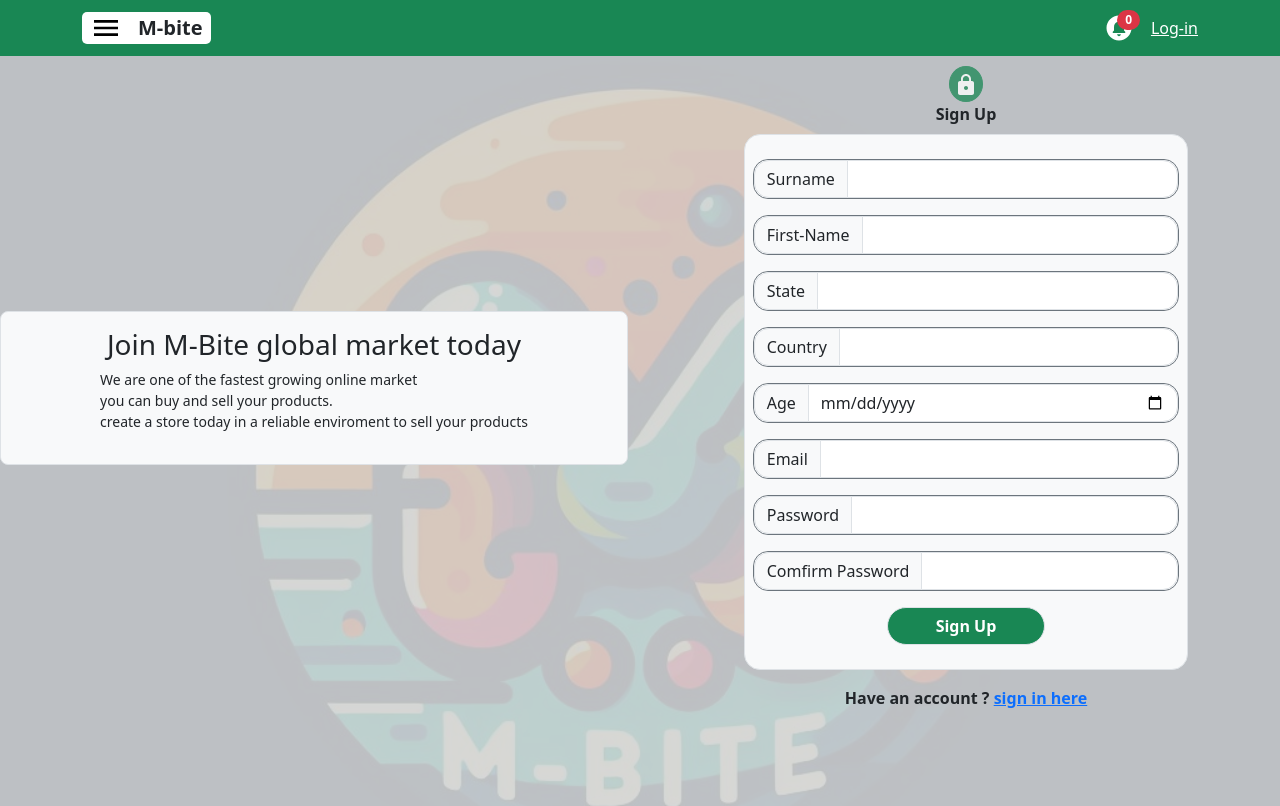
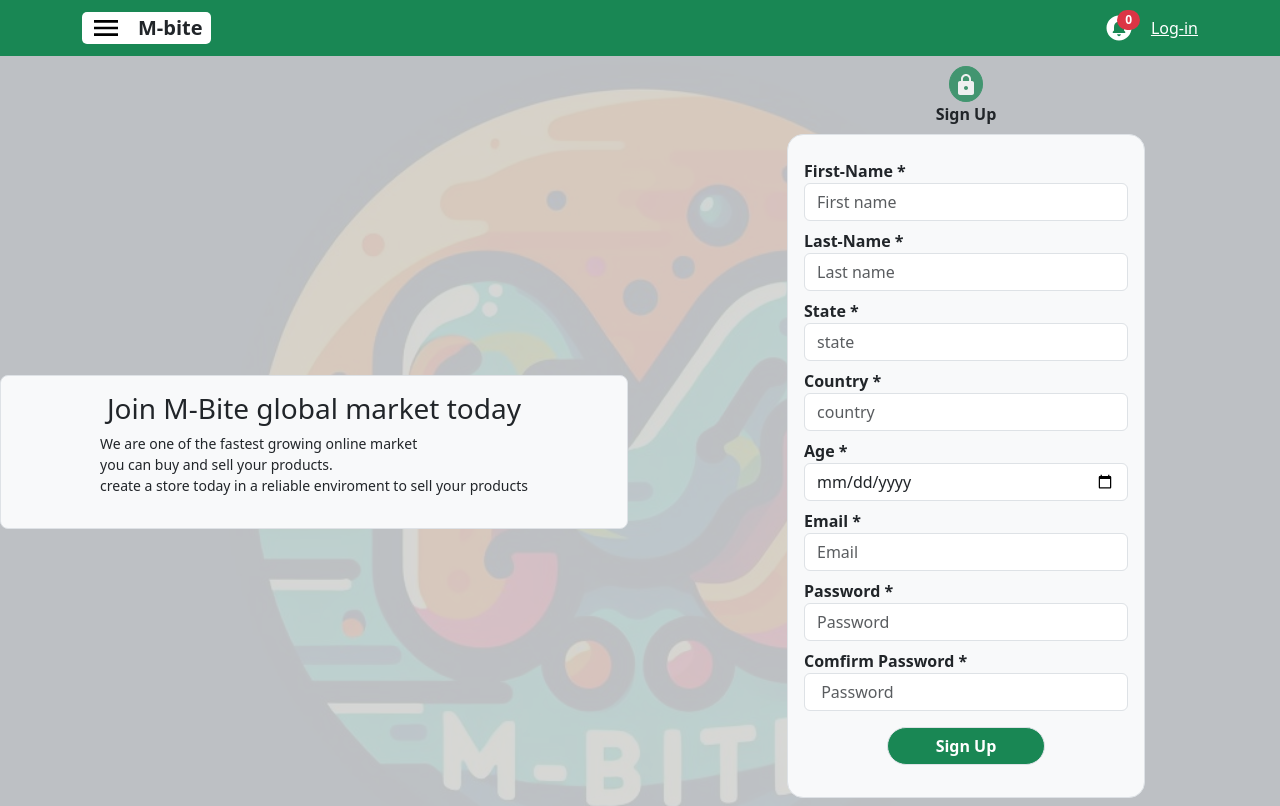
Before and after one commit to netli1456/dispatchAndRide, a React (Create React App) app in the folder client/: page /signup in a window 1280 px wide. Shown: the top 806 px of the page. Built offline with nearby package versions, Linux system fonts and the light colour scheme.

Commit message:
new update

```diff
--- a/client/src/kitchenSection/kitchen.css
+++ b/client/src/kitchenSection/kitchen.css
@@ -40,7 +40,7 @@
   }
 
   .small{
-    width:80vw !important;
+    width:80% !important;
     margin: auto !important;
   }
 
--- a/client/src/signIn/SignIn.js
+++ b/client/src/signIn/SignIn.js
@@ -23,6 +23,8 @@
   const navigate = useNavigate();
   const { userInfo } = useSelector((state) => state.user);
   const [loading, setLoading] = useState(false);
+  const [isSmallScreen, setIsSmallScreen] = useState(false);
+
 
   const handleLogin = async (e) => {
     e.preventDefault();
@@ -59,6 +61,19 @@
     }
   });
 
+
+  useEffect(() => {
+    const checkScreenSize = () => {
+      setIsSmallScreen(window.innerWidth < 1200);
+    };
+    checkScreenSize();
+    window.addEventListener('resize', checkScreenSize);
+
+    return () => {
+      window.removeEventListener('resize', checkScreenSize);
+    };
+  }, []);
+
   return (
     <div>
       <Navbar />
@@ -81,7 +96,7 @@
           }}
         />
         <div style={{ position: 'absolute', left: 0, width: '100vw', top: 20 }}>
-          <Row >
+          <Row>
             <Col
               md={6}
               className="d-flex mb-3  justify-content-center  flex-column align-items-center"
@@ -102,8 +117,9 @@
             </Col>
             <Col
               md={6}
-              className="d-flex  justify-content-center  flex-column align-items-center"
+
             >
+              <div className="d-flex  justify-content-center  flex-column align-items-center m-auto" style={{width:"95%"}}>
               <Button
                 variant="success"
                 className="bg-success opacity-75 p-1"
@@ -112,33 +128,40 @@
                 <HttpsIcon />
               </Button>
               <strong className="mb-2">Sign In</strong>
-              <Form
-                onSubmit={handleLogin}
-                className="bg-light px-5 border d-flex flex-column justify-content-center rounded-4"
-                style={{ height: '50vh' }}
+              <div
+                className="bg-light p-3 border d-flex flex-column justify-content-center rounded-4"
+                style={{ height: '50vh', minWidth: !isSmallScreen ?' 60%' : "100%"  }}
               >
-                <InputGroup className="my- ho border border-secondary  ">
-                  <InputGroup.Text className="titl ">Email</InputGroup.Text>
+                <Form onSubmit={handleLogin}>
+                  <div>
+                    <strong>Email *</strong>
+                    <InputGroup className="   ">
+                      {/* <InputGroup.Text className=" ">Email</InputGroup.Text> */}
                       <Form.Control
-                    className=" inpu "
+                       className=' '
                         type="text"
                         required
                         placeholder="write here"
                         onChange={(e) => setEmail(e.target.value)}
                       />
                     </InputGroup>
-                <InputGroup className="my-3 ho border border-secondary  ">
-                  <InputGroup.Text className="titl ">Password</InputGroup.Text>
-                  <Form.Control
-                    className=" inpu "
+                  </div>
+                  <div className="my-3   ">
+                    <strong>Password *</strong>
+                    <InputGroup>
+                      <Form.Control className=' '
                         type="password"
                         required
                         placeholder="write here"
                         onChange={(e) => setPassword(e.target.value)}
                       />
                     </InputGroup>
+                  </div>
 
-                <div className="d-grid my-3 fw-bold" style={{ position: 'relative' }}>
+                  <div
+                    className="d-grid my-3 fw-bold"
+                    style={{ position: 'relative' }}
+                  >
                     <Button
                       variant="success"
                       className="bg-success fw-bold border rounded-5"
@@ -147,19 +170,25 @@
                       Login
                     </Button>
                     {loading && (
-                    <div style={{ position: 'absolute', top: 2, left: '45%' }}>
+                      <div
+                        style={{ position: 'absolute', top: 2, left: '45%' }}
+                      >
                         {' '}
                         <Spinners />
                       </div>
                     )}
                   </div>
                 </Form>
+              </div>
               <div className="my-3">
                 <strong>
                   {' '}
                   New customer ? <Link to="/signup"> sign up here</Link>
                 </strong>
               </div>
+              </div>
+
+
             </Col>
           </Row>
         </div>
--- a/client/src/signUp/Signup.js
+++ b/client/src/signUp/Signup.js
@@ -28,7 +28,7 @@
   const dispatch = useDispatch();
   const navigate = useNavigate();
   const { userInfo } = useSelector((state) => state.user);
-
+  const [isSmallScreen, setIsSmallScreen] = useState(false);
 
   const handleSignUp = async (e) => {
     e.preventDefault();
@@ -79,6 +79,18 @@
     }
   });
 
+  useEffect(() => {
+    const checkScreenSize = () => {
+      setIsSmallScreen(window.innerWidth < 1200);
+    };
+    checkScreenSize();
+    window.addEventListener('resize', checkScreenSize);
+
+    return () => {
+      window.removeEventListener('resize', checkScreenSize);
+    };
+  }, []);
+
   return (
     <div>
       <Navbar />
@@ -101,7 +113,7 @@
           }}
         />
         <div style={{ position: 'absolute', left: 0, width: '100vw', top: 10 }}>
-          <Row >
+          <Row>
             <Col
               md={6}
               className="d-flex mb-3  justify-content-center  flex-column align-items-center"
@@ -120,9 +132,10 @@
                 </p>
               </div>
             </Col>
-            <Col
-              md={6}
-              className="d-flex  justify-content-center  flex-column align-items-center"
+            <Col md={6}>
+              <div
+                className=" d-flex  justify-content-center  flex-column align-items-center m-auto"
+                style={{ width: '95%' }}
               >
                 <Button
                 variant="success"
@@ -132,85 +145,111 @@
                 <HttpsIcon />
               </Button>
               <strong className="mb-2">Sign Up</strong>
+                <div
+                  className=""
+                  style={{ minWidth: !isSmallScreen ? ' 60%' : '100%' }}
+                >
                   <Form
                     onSubmit={handleSignUp}
-                className="bg-light p-2 border rounded-4"
+                    className="bg-light p-3 border rounded-4"
                   >
-                <InputGroup className="my-3 ho border border-secondary ">
-                  <InputGroup.Text className="titl">Surname</InputGroup.Text>
+                    <div className="my-2">
+                      <strong>First-Name *</strong>
+                      <InputGroup>
                         <Form.Control
-                    className="inpu"
+                          type="text"
+                          required
+                          onChange={(e) => setFirstName(e.target.value)}
+                          placeholder='First name '
+                        />
+                      </InputGroup>
+                    </div>
+                    <div className="mb-2">
+                      <strong>Last-Name *</strong>
+                      <InputGroup className="">
+                        <Form.Control
                           type="text"
                           required
                           onChange={(e) => setSurname(e.target.value)}
+                          placeholder='Last name '
+
                         />
                       </InputGroup>
-                <InputGroup className="my-3 ho border border-secondary  ">
-                  <InputGroup.Text className="titl">First-Name</InputGroup.Text>
+                    </div>
+
+                    <div className="mb-2">
+                      <strong>State *</strong>
+                      <InputGroup>
                         <Form.Control
-                    className="inpu "
-                    type="text"
-                    required
-                    onChange={(e) => setFirstName(e.target.value)}
-                    placeHolders
-                  />
-                </InputGroup>
-                <InputGroup className="my-3 ho border border-secondary  ">
-                  <InputGroup.Text className="titl ">State</InputGroup.Text>
-                  <Form.Control
-                    className="inpu "
                           type="text"
                           required
                           onChange={(e) => setState(e.target.value)}
+                          placeholder='state '
+
                         />
                       </InputGroup>
-                <InputGroup className="my-3 ho border border-secondary  ">
-                  <InputGroup.Text className="titl">Country</InputGroup.Text>
+                    </div>
+                    <div className="mb-2">
+                      <strong>Country *</strong>
+                      <InputGroup>
                         <Form.Control
-                    className="inpu "
                           type="text"
                           required
                           onChange={(e) => setCountry(e.target.value)}
+                          placeholder='country'
+
                         />
                       </InputGroup>
-                <InputGroup className="my-3 ho border border-secondary  ">
-                  <InputGroup.Text className="titl">Age</InputGroup.Text>
+                    </div>
+                    <div className="mb-2">
+                      <strong>Age *</strong>
+                      <InputGroup>
                         <Form.Control
-                    className="inpu "
                           type="Date"
                           required
                           onChange={(e) => setAge(e.target.value)}
+
+
                         />
                       </InputGroup>
-                <InputGroup className="my-3 ho border border-secondary ">
-                  <InputGroup.Text className="titl">Email</InputGroup.Text>
+                    </div>
+                    <div className="mb-2">
+                      <strong>Email *</strong>
+                      <InputGroup className=" ">
                         <Form.Control
-                    className="inpu "
                           type="email"
                           required
                           onChange={(e) => setEmail(e.target.value)}
+                          placeholder='Email'
+
                         />
                       </InputGroup>
-                <InputGroup className="my-3 ho border border-secondary  ">
-                  <InputGroup.Text className="titl ">Password</InputGroup.Text>
+                    </div>
+                    <div className="mb-2">
+                      <strong>Password *</strong>
+                      <InputGroup>
                         <Form.Control
-                    className=" inpu "
                           type="password"
                           required
                           onChange={(e) => setPassword(e.target.value)}
+                          placeholder='Password'
+
                         />
                       </InputGroup>
-                <InputGroup className="ho border border-secondary ">
-                  <InputGroup.Text className="titl ">
-                    Comfirm Password
-                  </InputGroup.Text>
+                    </div>
+                    <div className="mb-2">
+                      <strong>Comfirm Password *</strong>
+                      <InputGroup>
                         <Form.Control
-                    className="inpu"
                           type="password"
                           required
                           onChange={(e) => setComfirmPassword(e.target.value)}
+                          placeholder=' Password'
+
                         />
                       </InputGroup>
+                    </div>
+
                     <div
                       className="d-flex align-items-center justify-content-center my-3"
                       style={{ position: 'relative' }}
@@ -224,18 +263,23 @@
                       </Button>
 
                       {loading && (
-                    <div style={{ position: 'absolute', top: 2, left: '45%' }}>
+                        <div
+                          style={{ position: 'absolute', top: 2, left: '45%' }}
+                        >
                           {' '}
                           <Spinners />
                         </div>
                       )}
                     </div>
                   </Form>
+
+                </div>
                 <div className="my-3">
                     <strong>
                       {' '}
                       Have an account ? <Link to="/signin"> sign in here</Link>
                     </strong>
+                  </div>
               </div>
             </Col>
           </Row>
--- a/client/src/singlePageSection/Product.js
+++ b/client/src/singlePageSection/Product.js
@@ -94,11 +94,14 @@
       </div>
 
       {loadings ? (
-        <div style={{ height: '80vh', overflow: 'hidden', width:"95vw", margin:"auto" }}>
+        <div style={{ height: '70vh', overflow: 'hidden', width:"95vw", margin:"auto" }}>
           <LoadingBox />
         </div>
       ) : (
         <div style={{ overflowX: 'hidden' }}>
+
+
+
           <div>
             <div
               style={{
--- a/client/src/singlePageSection/ProductDetails.js
+++ b/client/src/singlePageSection/ProductDetails.js
@@ -31,7 +31,7 @@
       dispatch(addCart({ ...cart, quantity }));
       toast.success('Added', {
         autoClose: 300,
-        theme: 'colored',
+        theme: 'light',
         toastId: 'unique-toast-id',
       });
     } else if (cartItems.length >= 1 && cart?.userId === cartItems[0]?.userId) {
@@ -45,7 +45,7 @@
       });
     } else {
       setError(
-        'You can only add items from same store. this message is showing because you already have an existing item from another store in your cart, it is to enhance the delivery time. Ordering items from different stores at a time will slow down your delivery process. you can make another order after the current order or better still you can clear the cart to begin a new order'
+        'You can only add items from one store at a time. this message is showing because you already have an item from another store in your cart. it is to enhance the delivery time. you can make another order after the current order or better still, you can clear the cart to begin a new order'
       );
     }
   };
```
Also changed, not shown: client/src/LoadingBox.js (+15 -6 lines), client/src/component/Map.js (+58 -38 lines), client/src/component/SearchBar.js (+101 -16 lines), client/src/dalle/SearchScreen.js (+30 -5 lines), client/src/index.css (+37 -36 lines), client/src/kitchenSection/Kitchen.js (+6 -6 lines), 2 other files (tests, documents, lock files or other folders). Lines whose indentation alone changed are shown as unchanged.
